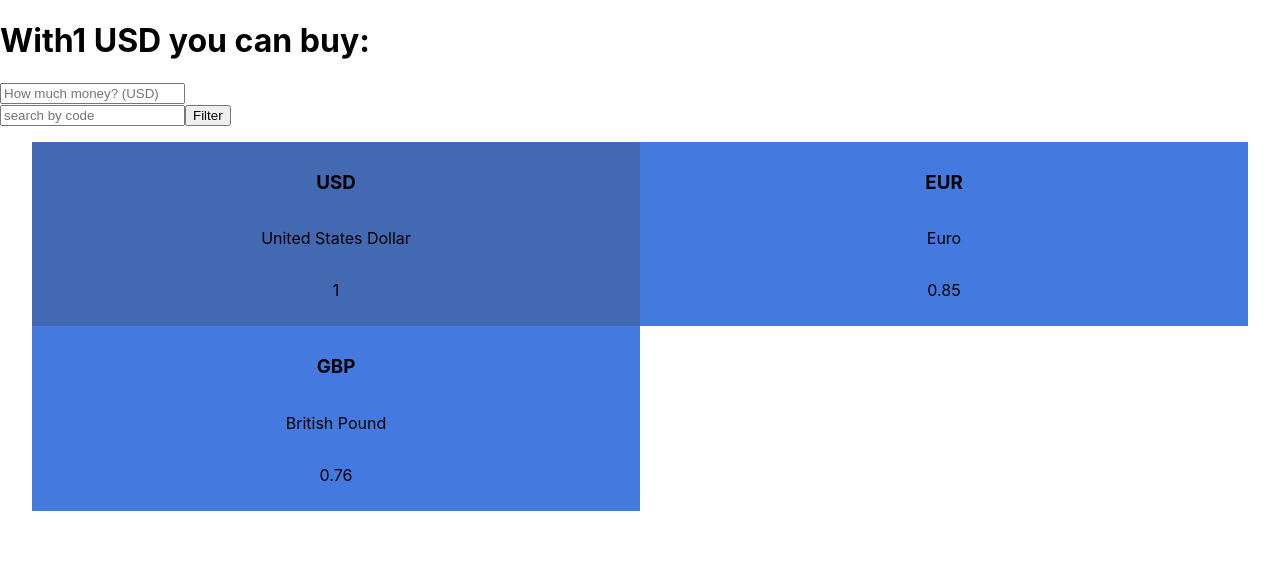
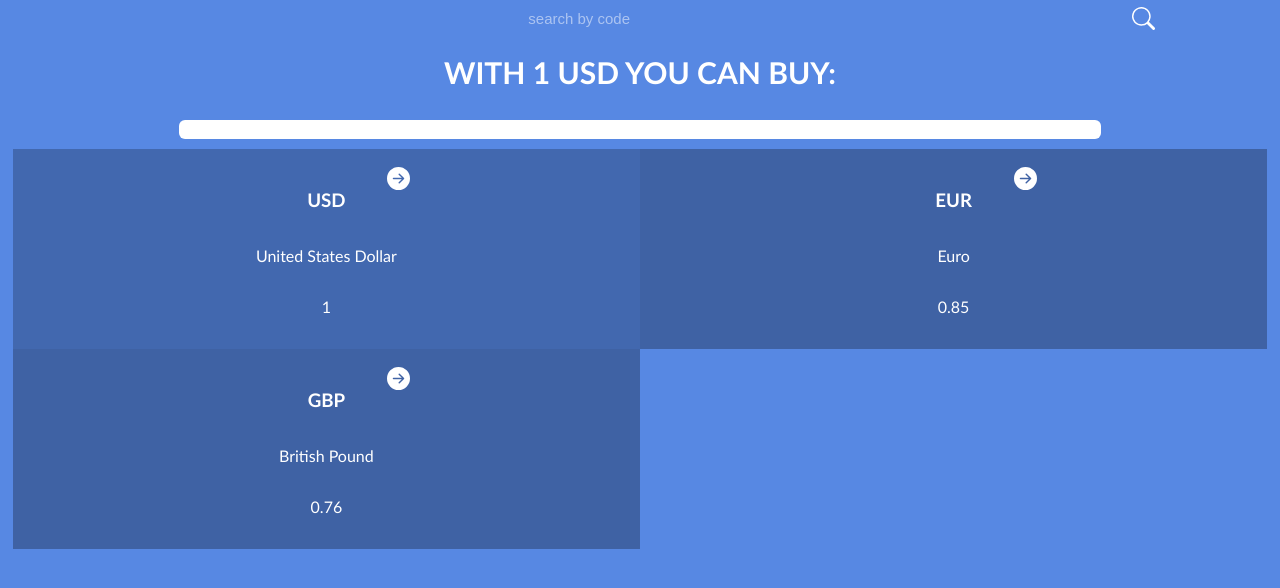
Before and after one commit to Alejandro-Bernal-M/my-currency, a React (Create React App) app: page / in a window 1280 px wide. Shown: the top 588 px of the page. Built offline with nearby package versions, Linux system fonts and the light colour scheme; no server answers.

Commit message:
Add styles on home page

```diff
--- a/package.json
+++ b/package.json
@@ -11,6 +11,7 @@
     "proptypes": "^1.1.0",
     "react": "^18.2.0",
     "react-dom": "^18.2.0",
+    "react-icons": "^4.8.0",
     "react-redux": "^8.0.5",
     "react-router-dom": "^6.10.0",
     "react-scripts": "5.0.1",
--- a/src/components/Currency.jsx
+++ b/src/components/Currency.jsx
@@ -1,5 +1,6 @@
 import PropTypes from 'prop-types';
 import { NavLink } from 'react-router-dom';
+import { BsFillArrowRightCircleFill } from 'react-icons/bs';
 
 const CurrencyComponent = (
   {
@@ -13,6 +14,9 @@ const CurrencyComponent = (
     <NavLink
       to={title}
     >
+      <i className="arrow-icon">
+        <BsFillArrowRightCircleFill />
+      </i>
       <h3>{title}</h3>
       <p>{description}</p>
       <p>{price}</p>
--- a/src/routes/CurrencyDescription.jsx
+++ b/src/routes/CurrencyDescription.jsx
@@ -1,5 +1,6 @@
 import { NavLink, useParams } from 'react-router-dom';
 import { useSelector, useDispatch } from 'react-redux';
+import { useState } from 'react';
 import { changeMoney } from '../redux/money/moneySlice';
 
 const CurrencyDescription = () => {
@@ -8,16 +9,25 @@ const CurrencyDescription = () => {
   const price = useSelector((state) => state.currency.usdPrice);
   const money = useSelector((state) => state.money.value);
   const dispatch = useDispatch();
-
+  const [extraCurrencies, setExtraCurrencies] = useState([]);
+  const otherCurrencies = async () => {
+    const response = await fetch(`https://cdn.jsdelivr.net/gh/fawazahmed0/currency-api@1/latest/currencies/${id}.json`);
+    const data = await response.json();
+    setExtraCurrencies(data);
+    return data;
+  };
+  otherCurrencies();
   const handleMoney = (e) => {
     dispatch(changeMoney(e.target.value));
   };
 
   return (
     <div>
+      <div className="currency-info">
         <h1>{id}</h1>
         <p>
           Name:
+          {' '}
           {currencies[id]}
         </p>
         <input className="money" type="number" onChange={handleMoney} placeholder="How much money? (USD)" />
@@ -36,6 +46,33 @@ const CurrencyDescription = () => {
         </p>
         <NavLink to="/">back</NavLink>
       </div>
+      <div className="extraCurrencies">
+        <h2>
+          With 1
+          {' '}
+          {id}
+          {' '}
+          for the
+          {' '}
+          <span className="date">
+            {extraCurrencies.date}
+          </span>
+          {' '}
+          you can buy:
+        </h2>
+        <div>
+          {extraCurrencies[id] && Object.keys(extraCurrencies[id]).map((key) => (
+            <div className="extraCurrency" key={key}>
+              <p>
+                {extraCurrencies[id][key]}
+                {' '}
+                {key}
+              </p>
+            </div>
+          ))}
+        </div>
+      </div>
+    </div>
   );
 };
 
--- a/src/routes/Home.jsx
+++ b/src/routes/Home.jsx
@@ -1,6 +1,7 @@
 import { useEffect } from 'react';
 import { useDispatch, useSelector } from 'react-redux';
 import { useNavigate } from 'react-router-dom';
+import { BsSearch } from 'react-icons/bs';
 import { getCurrencies, getCurrencyPrice } from '../redux/currency/currencySlice';
 import CurrencyComponent from '../components/Currency';
 import { changeMoney } from '../redux/money/moneySlice';
@@ -20,15 +21,15 @@ const Home = () => {
   const handleSearch = () => {
     const search = document.querySelector('.search');
     const error = document.querySelector('.error');
-    const result = document.querySelector('.search-result');
     if (search.value === '') {
       error.textContent = 'Please enter a currency code';
-      result.textContent = '';
+      setTimeout(() => {
+        error.textContent = '';
+      }, 3000);
     } else {
       error.textContent = '';
       if (!currencies[search.value]) {
         error.textContent = 'Currency not found';
-        result.textContent = '';
       } else {
         error.textContent = '';
         navigate(`/${search.value}`);
@@ -44,19 +45,22 @@ const Home = () => {
 
   return (
     <div className="App">
-      <h1>
+      <div className="search-bar">
+        <input type="text" className="search" placeholder="search by code" />
+        <button type="button" className="search-btn" onClick={handleSearch}>
+          <BsSearch />
+        </button>
+        <p className="error" />
+      </div>
+      <h1 className="title">
         With
+        {' '}
         {money}
         {' '}
         USD you can buy:
       </h1>
-      <div>
+      <div className="money-holder">
         <input className="money" type="number" onChange={handleMoney} placeholder="How much money? (USD)" />
-      </div>
-      <div className="search-bar">
-        <input type="text" className="search" placeholder="search by code" />
-        <button type="button" onClick={handleSearch}>Filter</button>
-        <p className="error" />
       </div>
       <div className="search-result" />
       <div className="currencies-holder">
--- a/src/styles/App.css
+++ b/src/styles/App.css
@@ -3,8 +3,70 @@
 }
 
 :root {
-  --color-1: #4369b2;
-  --color-2: #447add;
+  --color-1: #4268af;
+  --color-2: #3f62a4;
+  --color-3: #5788e3;
+}
+
+body {
+  font-family: 'Gill Sans', sans-serif;
+  background-color: var(--color-3);
+}
+
+.search-bar {
+  width: 95%;
+  margin: 0 auto;
+}
+
+.search {
+  width: 90%;
+  height: 30px;
+  border-radius: 6px;
+  font-size: 15px;
+  text-align: center;
+  background: transparent;
+  color: #fff;
+  border: none;
+}
+
+::placeholder {
+  color: #fff;
+  opacity: 0.5;
+}
+
+.search-btn {
+  height: 30px;
+  background: transparent;
+  border: none;
+  font-size: 23px;
+  text-align: center;
+  color: #fff;
+  position: relative;
+  top: 6px;
+}
+
+.title {
+  text-align: center;
+  text-transform: uppercase;
+  font-size: 30px;
+  margin: 20px 0;
+  color: #fff;
+}
+
+.money-holder {
+  width: 90%;
+  margin: 0 auto;
+  display: flex;
+  align-items: center;
+}
+
+.money {
+  text-align: center;
+  font-size: 15px;
+  margin: 10px auto;
+  width: 80%;
+  border: none;
+  border-radius: 6px;
 }
 
 .currencies-holder {
@@ -14,23 +76,35 @@
   justify-content: space-between;
   align-items: center;
   align-content: center;
-  width: 95%;
+  width: 98%;
   margin: 0 auto;
+  padding-bottom: 30px;
 }
 
 .currency-data {
   width: 50%;
+  height: 200px;
 }
 
 .currency-data > a {
   text-decoration: none;
-  color: #000;
+  color: #fff;
   display: flex;
   flex-direction: column;
   align-items: center;
   justify-content: center;
   height: 100%;
   padding: 10px;
+}
+
+.arrow-icon {
+  float: right;
+  position: relative;
+  top: 2px;
+  right: -72px;
+  color: #fff;
+  height: 5px;
+  font-size: 23px;
 }
 
 .currency-data > a > h3 {
```
Also changed, not shown: 1 other file (tests, documents, lock files or other folders). Lines whose indentation alone changed are shown as unchanged.
